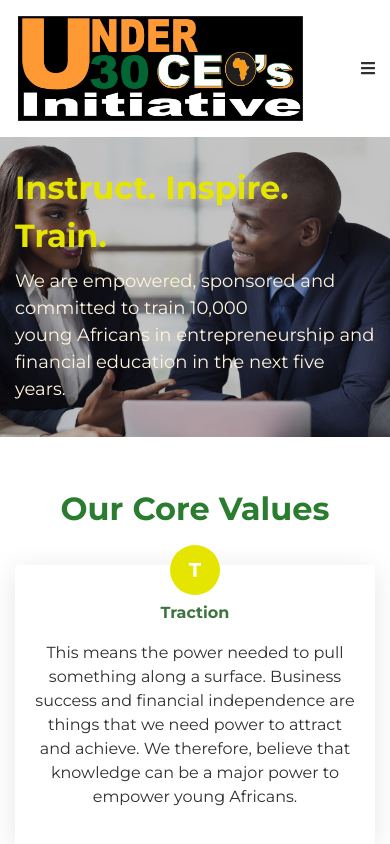
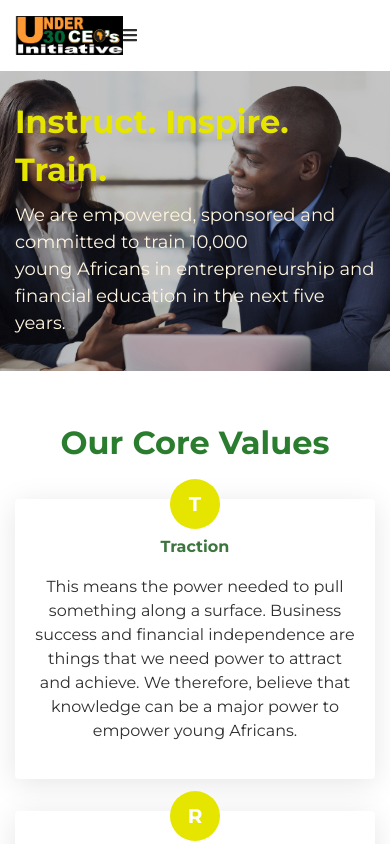
Before and after one commit to jegedeolamide99/under30, a plain HTML site: page index.html in a window 390 px wide. Shown: the top 844 px of the page. Drawn offline with Linux system fonts and the light colour scheme.

Commit message:
Add styles for logo

```diff
--- a/style.css
+++ b/style.css
@@ -12,12 +12,12 @@ body {
   box-sizing: inherit;
 }
 a,.address svg {
-  color: #E5E500;
+  color: #2A7D2E;
   text-decoration: none;
   transition: all .15s ease;
 }
 a:hover, .address svg:hover {
-  color: #2A7D2E;
+  color: #E5E500;
   text-decoration: none;
   transition: all .15s ease;
 }
@@ -54,7 +54,7 @@ main {padding: 2rem 0;}
   padding: 1rem 0;
   flex-wrap: wrap;
 }
-a.nav__brand {color: #000; font-weight: 700;}
+a.nav__brand {flex: 0 0 10%; font-weight: 700;}
 .nav__toggler {display: none;}
 .nav__links {
   display: flex;
@@ -360,7 +360,8 @@ button.btn:hover {
     justify-content: center;
     align-items: center;
   }
-  .nav__brand {flex: 0 0 80%;}
+  a.nav__brand {flex: 0 0 30%;}
+  .nav__toggler {flex: 0 0 70%;}
   .nav__links {
     display: none;
     flex-direction: column;
```
